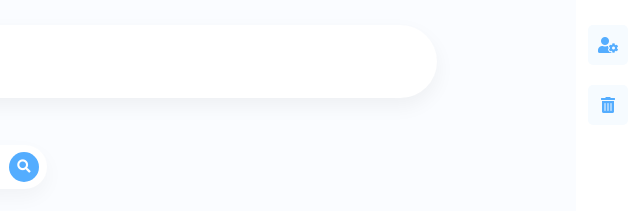
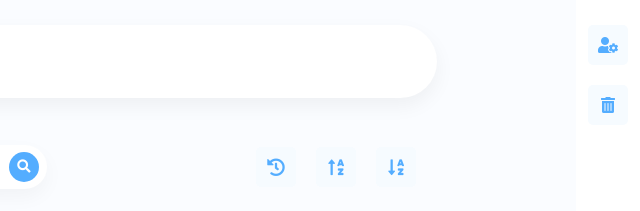
Before and after one commit to artemmatiushenko1/ZapysnichOK, a plain HTML site: page index.html in a window 1280 px wide. Shown: the top 211 px of the page, 640-1280 px from the left. Drawn offline with Linux system fonts and the light colour scheme.

Commit message:
add buttons into toolbar

```diff
--- a/index.html
+++ b/index.html
@@ -68,7 +68,7 @@
                         />
                     </form>
                 </div>
-                <div class="search-note-input">
+                <div class="toolsbar-container">
                     <form action="#" class="search-form">
                         <input
                             class="input-search-note"
@@ -79,6 +79,17 @@
                             <i class="fas fa-search"></i>
                         </button>
                     </form>
+                    <div class="btns-wrapper">
+                        <button class="btn-add-folder">
+                            <i class="fas fa-history"></i>
+                        </button>
+                        <button class="btn-add-folder">
+                            <i class="fas fa-sort-alpha-up"></i>
+                        </button>
+                        <button class="btn-add-folder">
+                            <i class="fas fa-sort-alpha-down"></i>
+                        </button>
+                    </div>
                 </div>
                 <div class="notes-container"></div>
                 <!-- <h2 class="welcome-title">Welcome to the best app!⛅</h2> -->
--- a/src/js/model.js
+++ b/src/js/model.js
@@ -6,7 +6,7 @@ export const state = {
     },
 };
 
-export class Note {
+class Note {
     constructor(title, description, time, folder) {
         this.title = title;
         this.description = description;
@@ -15,14 +15,14 @@ export class Note {
         this.id = this._generateId();
     }
 
-    _generateId = function () {
+    _generateId() {
         let id = new Date().getTime();
         while (state.notesId.includes(id)) {
             id++;
         }
         state.notesId.push(id);
         return id;
-    };
+    }
 }
 
 export const addNote = function (title, description, time, folder) {
--- a/src/styles/add-note-modal.css
+++ b/src/styles/add-note-modal.css
@@ -7,7 +7,7 @@
     background-color: rgba(0, 0, 0, 0.4);
     backdrop-filter: blur(2px);
     z-index: 100;
-    transition: all 0.5s;
+    transition: all 0.1s;
 }
 
 .add-note-window {
@@ -23,7 +23,7 @@
     padding-bottom: 35px;
     box-shadow: 0 4rem 6rem rgba(0, 0, 0, 0.25);
     z-index: 1000;
-    transition: all 0.5s;
+    transition: all 0.1s;
 }
 
 .btn-close-modal,
--- a/src/styles/main-container.css
+++ b/src/styles/main-container.css
@@ -51,7 +51,6 @@
 .search-form {
     display: inline-block;
     position: relative;
-    margin-bottom: 25px;
 }
 
 .search-btn {
@@ -150,3 +149,19 @@
 .note-time {
     font-size: 15px;
 }
+
+.toolsbar-container {
+    display: flex;
+    align-items: center;
+    justify-content: space-between;
+    margin-bottom: 25px;
+}
+
+.btns-wrapper {
+    display: flex;
+    align-items: center;
+}
+
+.btns-wrapper button {
+    margin-left: 20px;
+}
```
